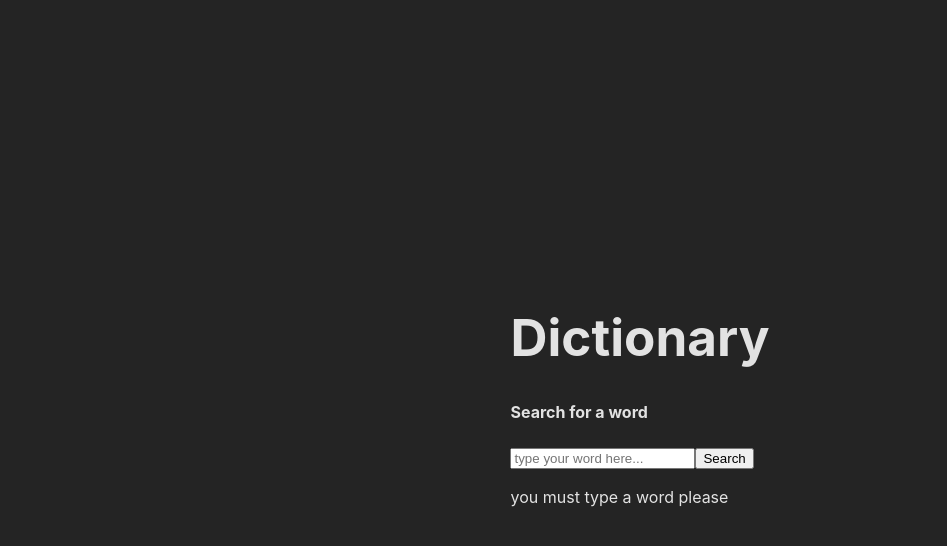
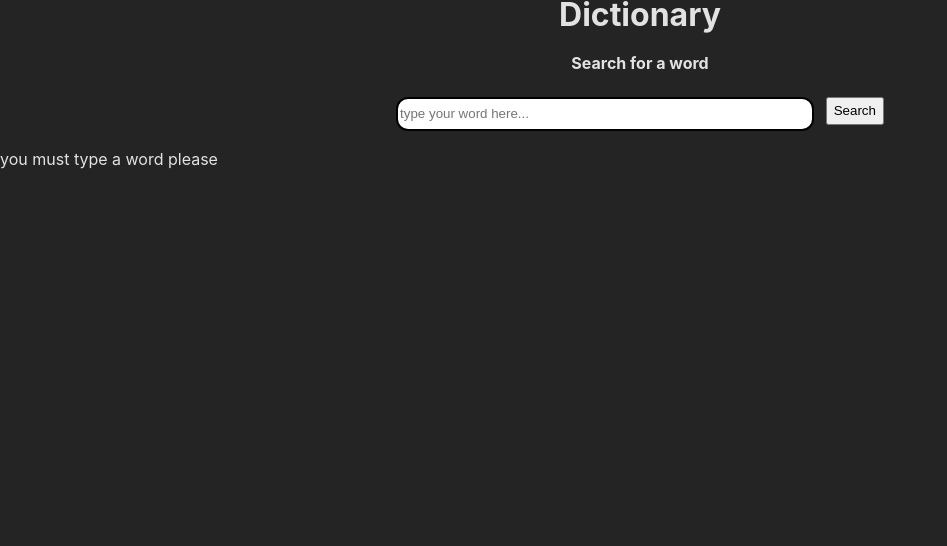
Before and after one commit to HaNNa89/assigment1-test, a React (Vite) app: page / in a window 1280 px wide. Shown: the top 546 px of the page, without its empty margins (0-947 px from the left). Built offline with nearby package versions, Linux system fonts and the light colour scheme.

Commit message:
added styling to header + search component

```diff
--- a/src/components/Header.jsx
+++ b/src/components/Header.jsx
@@ -1,10 +1,18 @@
 import React from "react";
+import styled from "styled-components";
 function Header() {
 	return (
-		<div>
+		<TopHeading>
 			<h1>Dictionary</h1>
-		</div>
+		</TopHeading>
 	);
 }
 
+const TopHeading = styled.div`
+	display: flex;
+	justify-content: center;
+	align-items: center;
+	height: 30px;
+`;
+
 export default Header;
--- a/src/components/SearchBox.jsx
+++ b/src/components/SearchBox.jsx
@@ -1,4 +1,5 @@
 import { useState } from "react";
+import styled from "styled-components";
 
 function SearchBox({ inputValue, setInputValue }) {
 	const [value, setValue] = useState("");
@@ -17,23 +18,49 @@ function SearchBox({ inputValue, setInputValue }) {
 	};
 
 	return (
-		<div>
+		<SearchContainer>
 			<h4>Search for a word</h4>
-			<input
+			<SearchInnerContainer>
+				<SearchInput
 					type="text"
 					placeholder="type your word here..."
 					onChange={handleInputChange}
 					value={value}
 					onKeyDown={handleInputKeyDown}
 				/>
-			<button onClick={handleSubmit}>Search</button>
-
+				<SearchButton onClick={handleSubmit}>Search</SearchButton>
+			</SearchInnerContainer>
 			{inputValue && (
 				<h2>
 					Result for: <span>{inputValue}</span>
 				</h2>
 			)}
-		</div>
+		</SearchContainer>
 	);
 }
+
+const SearchContainer = styled.div`
+	display: flex;
+	flex-direction: column;
+	align-items: center;
+	margin-bottom: 10px;
+`;
+
+const SearchInnerContainer = styled.div`
+	width: 80%;
+	display: flex;
+	justify-content: center;
+	gap: 12px;
+`;
+
+const SearchInput = styled.input`
+	width: 40%;
+	height: 28px;
+	border: 2px solid;
+	border-radius: 12px;
+`;
+const SearchButton = styled.button`
+	height: 28px;
+`;
+
 export default SearchBox;
--- a/src/index.css
+++ b/src/index.css
@@ -2,42 +2,16 @@
 	font-family: Inter, system-ui, Avenir, Helvetica, Arial, sans-serif;
 	line-height: 1.5;
 	font-weight: 400;
-
-	color-scheme: light dark;
 	color: rgba(255, 255, 255, 0.87);
 	background-color: #242424;
 }
 
 body {
 	margin: 0;
-	display: flex;
+	padding: 0;
+	/*display: flex;
 	justify-content: center;
 	place-items: center;
 	min-width: 320px;
-	min-height: 100vh;
+	min-height: 100vh;*/
 }
-
-h1 {
-	font-size: 3.2em;
-	line-height: 1.1;
-}
-
-/*
-button {
-  border-radius: 8px;
-  border: 1px solid transparent;
-  padding: 0.6em 1.2em;
-  font-size: 1em;
-  font-weight: 500;
-  font-family: inherit;
-  background-color: #1a1a1a;
-  cursor: pointer;
-  transition: border-color 0.25s;
-}
-button:hover {
-  border-color: #646cff;
-}
-button:focus,
-button:focus-visible {
-  outline: 4px auto -webkit-focus-ring-color;
-}*/
```
Lines whose indentation alone changed are shown as unchanged.
